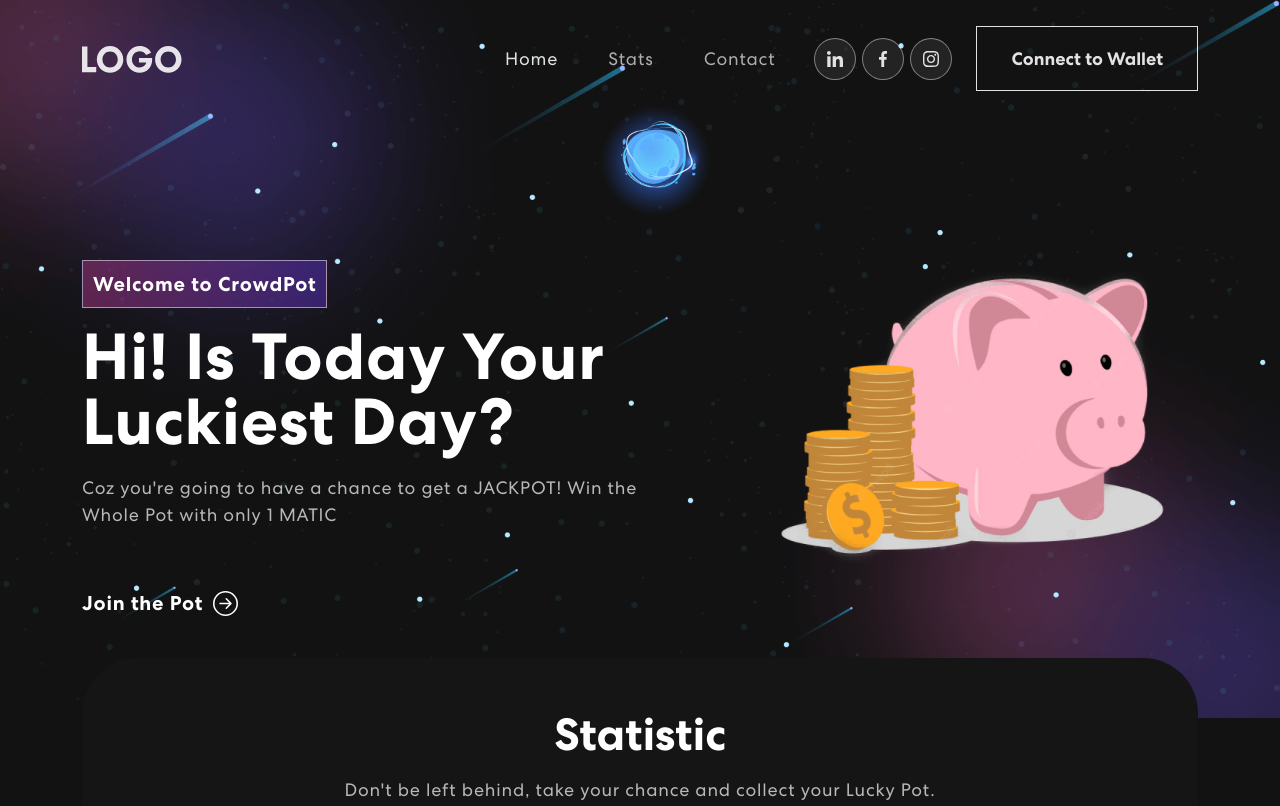
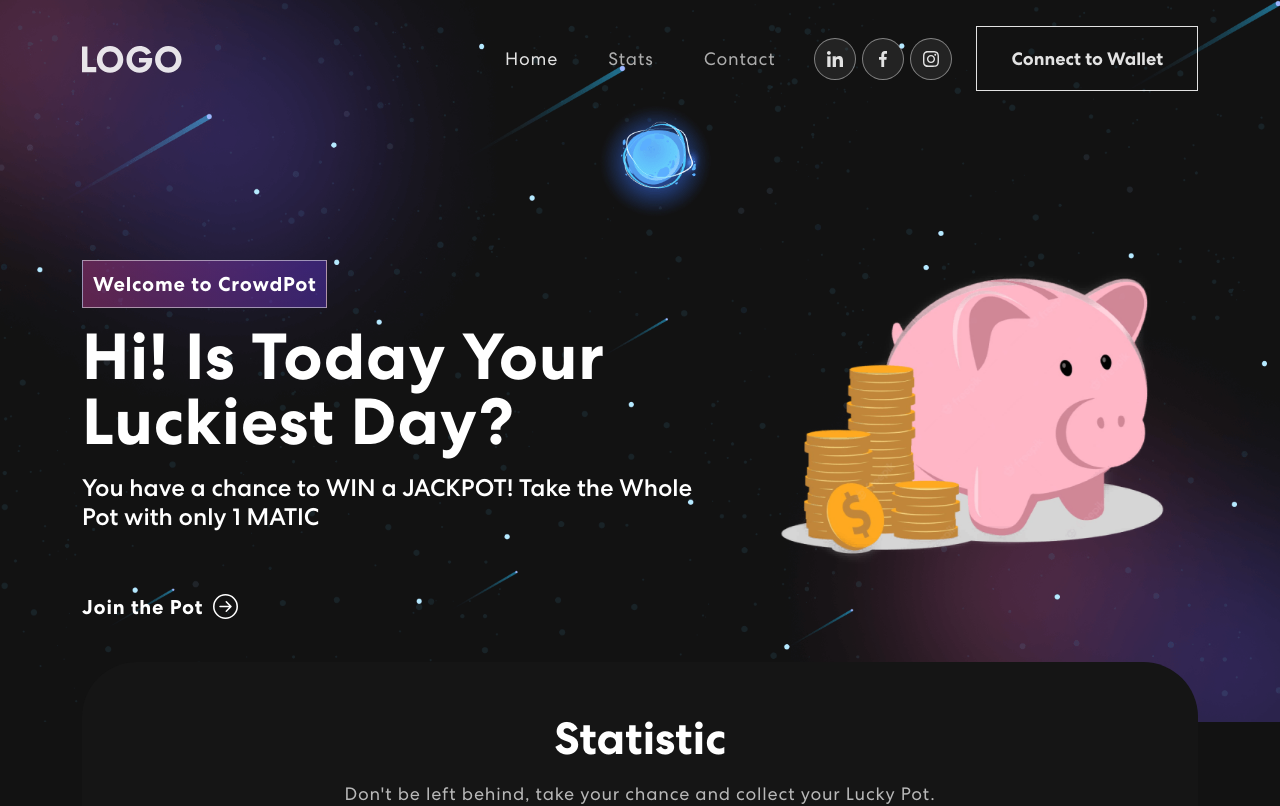
Before and after one commit to xdimension/Dhakon, a React (Create React App) app in the folder client/: page / in a window 1280 px wide. Shown: the top 806 px of the page. Built offline with nearby package versions, Linux system fonts and the light colour scheme; no server answers.

Commit message:
change text

```diff
--- a/client/src/components/Banner.js
+++ b/client/src/components/Banner.js
@@ -57,8 +57,9 @@ export const Banner = () => {
               <div className={isVisible ? "animate__animated animate__fadeIn" : ""}>
                 <span className="tagline">Welcome to CrowdPot</span>
                 <h1>{`Hi! Is Today Your Luckiest Day?`}</h1>
-                  <p>Coz you're going to have a chance to get a JACKPOT! Win the Whole Pot with only 1 MATIC</p>
-                  <EnterPot />
+                <h4>You have a chance to WIN a JACKPOT! Take the Whole Pot with only 1 MATIC</h4>
+
+                <EnterPot />
               </div>}
             </TrackVisibility>
           </Col>
```
